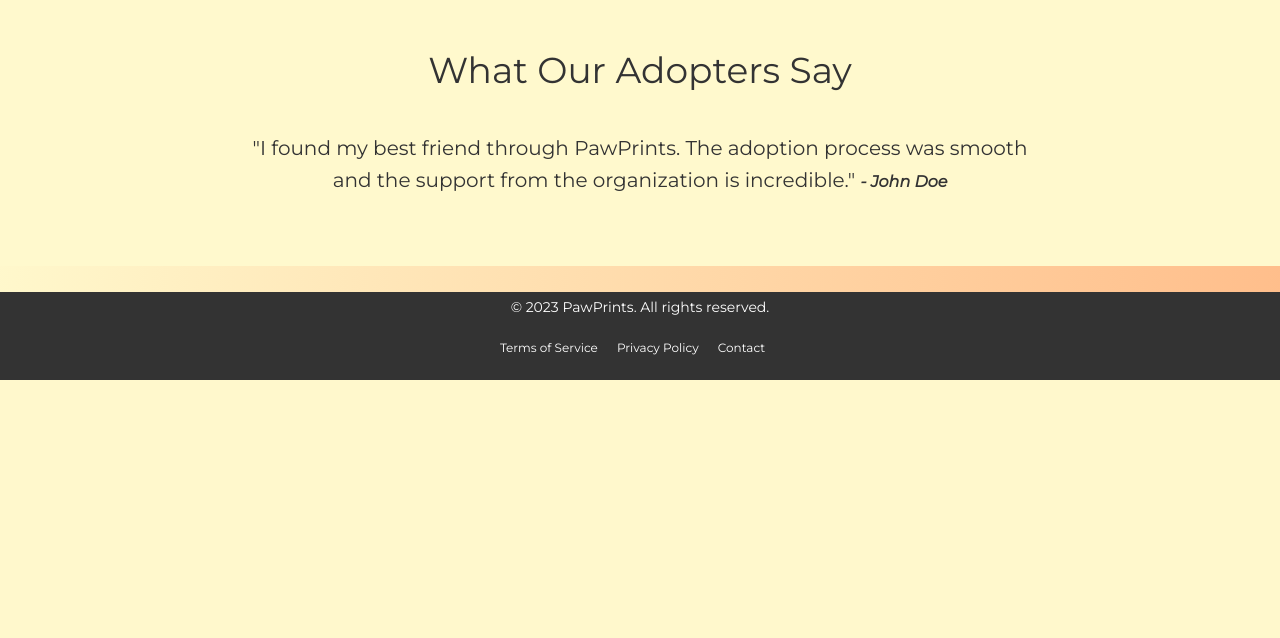
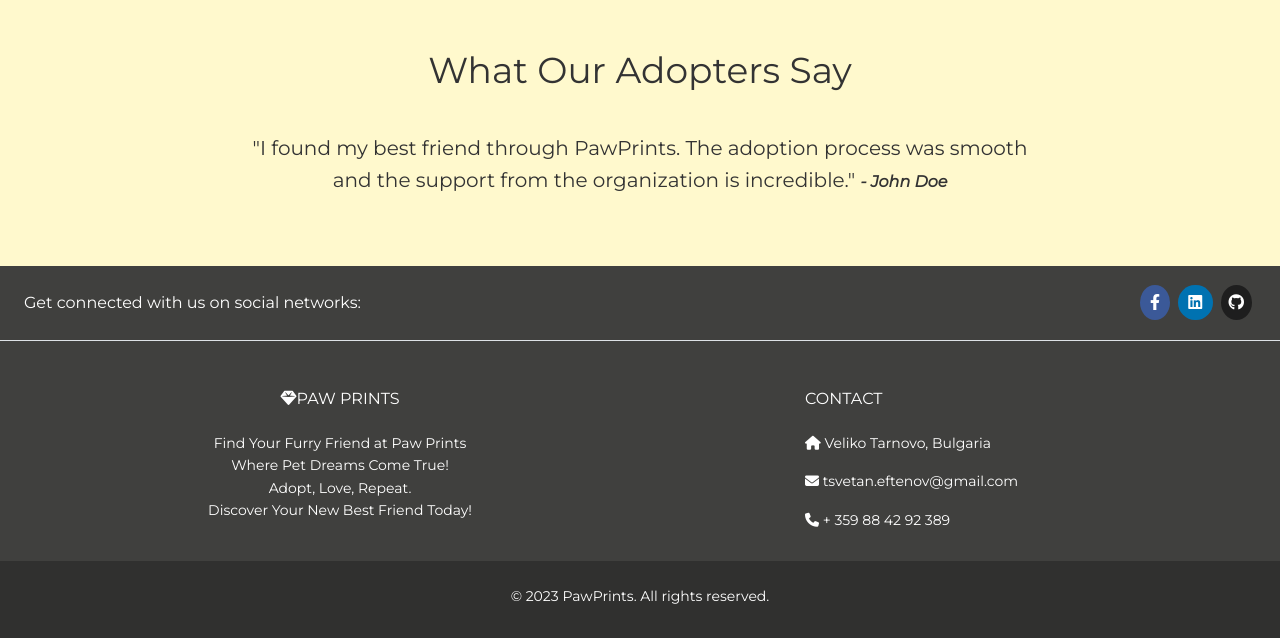
Before and after one commit to eftenow/PawPrints_app, a Django app: page / in a window 1280 px wide. Shown: the part 1739-2377 px from the top of the page. Before the commit the page ends 2119 px from the top, so only its background shows below. Run offline with Django 4.2, Linux system fonts and the light colour scheme; some libraries are stand-ins or nearby versions.

Commit message:
added new footer with links and different stylings

```diff
--- a/static/css/petFunctions.css
+++ b/static/css/petFunctions.css
@@ -142,9 +142,8 @@
 }
 
 .row {
-    width: 37%;
     display: flex;
-    justify-content: center;
+    justify-content: space-between;
 }
 
 .col {
@@ -337,7 +336,7 @@
     box-shadow: 0 0 5px rgb(0 0 0 / 32%);
 }
 
-.comment-author-data{
+.comment-author-data {
     display: flex;
     flex-direction: column;
     align-items: center;
@@ -345,7 +344,7 @@
     box-shadow: 12px 5px 3px -12px;
 }
 
-.comment-date{
+.comment-date {
     position: absolute;
     top: 5%;
     right: 2%;
@@ -354,7 +353,7 @@
     color: #736e6e;
 }
 
-.comment-author-data img{
+.comment-author-data img {
     width: 52px;
     height: 52px;
     border-radius: 50%;
@@ -435,3 +434,30 @@
     align-items: center;
     min-height: 80vh;
 }
+
+.bottom-text {
+    margin-bottom: 0.4rem;
+}
+
+body > footer > section.d-flex.justify-content-center.justify-content-lg-between.p-4.border-bottom > div:nth-child(2) > a {
+    padding: 8px 6px 8px 10px;
+    margin: 0 4px;
+    border-radius: 50%;
+
+}
+
+body > footer > section.d-flex.justify-content-center.justify-content-lg-between.p-4.border-bottom > div:nth-child(2) > a:nth-child(3){
+    padding: 8px;
+}
+
+body > footer > section.d-flex.justify-content-center.justify-content-lg-between.p-4.border-bottom > div:nth-child(2) > a:nth-child(1){
+    background-color: #3b5998;
+}
+
+body > footer > section.d-flex.justify-content-center.justify-content-lg-between.p-4.border-bottom > div:nth-child(2) > a:nth-child(2){
+    background-color: #0072b1;
+}
+
+body > footer > section.d-flex.justify-content-center.justify-content-lg-between.p-4.border-bottom > div:nth-child(2) > a:nth-child(3){
+    background-color: #1e1e1e;
+}
--- a/static/css/styles.css
+++ b/static/css/styles.css
@@ -4,6 +4,22 @@
 @import './profile-details.css';
 
 
-main{
+main {
     min-height: 70vh;
 }
+
+.contact-info-footer {
+    display: flex;
+    flex-direction: column;
+    align-items: flex-start;
+}
+
+.page-footer {
+    background: #40403e !important;
+    margin: 0;
+    padding: 0;
+}
+
+.page-footer * {
+    color: #FFFFFF;
+}
--- a/templates/base.html
+++ b/templates/base.html
@@ -51,16 +51,66 @@
 
     {% endblock %}
 </main>
-<footer>
-    <div>
-        <p>&copy; 2023 PawPrints. All rights reserved.</p>
-        <ul class="footer-links">
-            <li><a href="#">Terms of Service</a></li>
-            <li><a href="#">Privacy Policy</a></li>
-            <li><a href="#">Contact</a></li>
-        </ul>
+
+<footer class="text-center text-lg-start bg-light text-muted page-footer">
+    <!-- Section: Social media -->
+    <section class="d-flex justify-content-center justify-content-lg-between p-4 border-bottom">
+        <!-- Left -->
+        <div class="me-5 d-none d-lg-block">
+            <span>Get connected with us on social networks:</span>
+        </div>
+        <div>
+            <a href="https://www.facebook.com/profile.php?id=100010849419266" class="me-4 text-reset">
+                <i class="fab fa-facebook-f"></i>
+            </a>
+            <a href="https://bg.linkedin.com/in/tsvetan-eftenov-249b97281" class="me-4 text-reset">
+                <i class="fab fa-linkedin"></i>
+            </a>
+            <a href="https://github.com/eftenow/PawPrints_app" class="me-4 text-reset">
+                <i class="fab fa-github"></i>
+            </a>
+        </div>
+    </section>
+
+    <section class="">
+        <div class="container text-center text-md-start mt-5">
+            <div class="row mt-3">
+                <div class="col-md-3 col-lg-4 col-xl-3 mx-auto mb-4">
+                    <h6 class="text-uppercase fw-bold mb-4">
+                        <i class="fas fa-gem me-3"></i>Paw Prints
+                    </h6>
+                    <p>
+                        Find Your Furry Friend at Paw Prints<br>
+                        Where Pet Dreams Come True!<br>
+                        Adopt, Love, Repeat.<br>
+                        Discover Your New Best Friend Today!
+                    </p>
+
+                </div>
+
+                <div class="col-md-4 col-lg-3 col-xl-3 mx-auto mb-md-0 mb-4 contact-info-footer">
+                    <!-- Links -->
+                    <h6 class="text-uppercase fw-bold mb-4">Contact</h6>
+                    <p><i class="fas fa-home me-3"></i> Veliko Tarnovo, Bulgaria</p>
+                    <p>
+                        <i class="fas fa-envelope me-3"></i>
+                        tsvetan.eftenov@gmail.com
+                    </p>
+                    <p><i class="fas fa-phone me-3"></i> + 359 88 42 92 389</p>
+
+                </div>
+                <!-- Grid column -->
+            </div>
+            <!-- Grid row -->
+        </div>
+    </section>
+
+    <div class="text-center p-4 bottom-container" style="background-color: rgba(0, 0, 0, 0.25);">
+        <p class="bottom-text">&copy; 2023 PawPrints. All rights reserved.</p>
     </div>
 </footer>
+
+
 {% block scripts %}
 
 {% endblock %}
```
